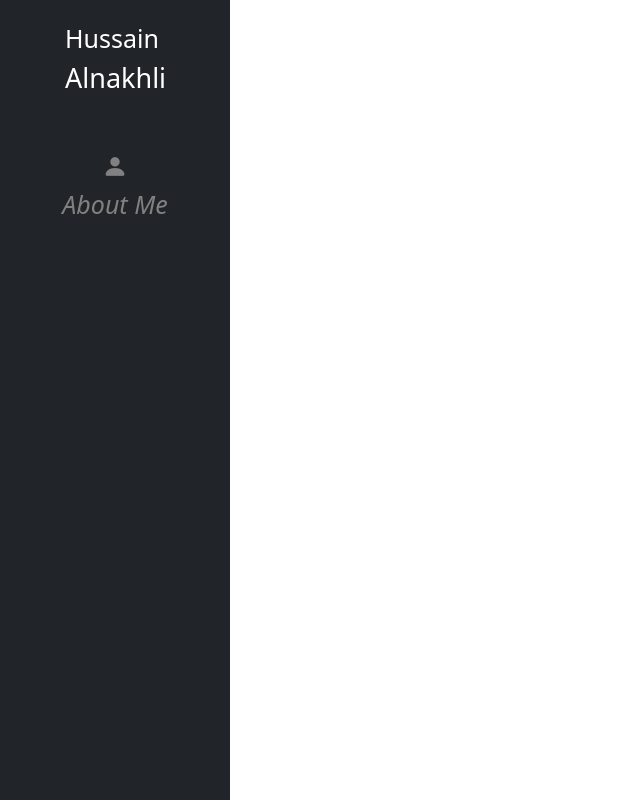
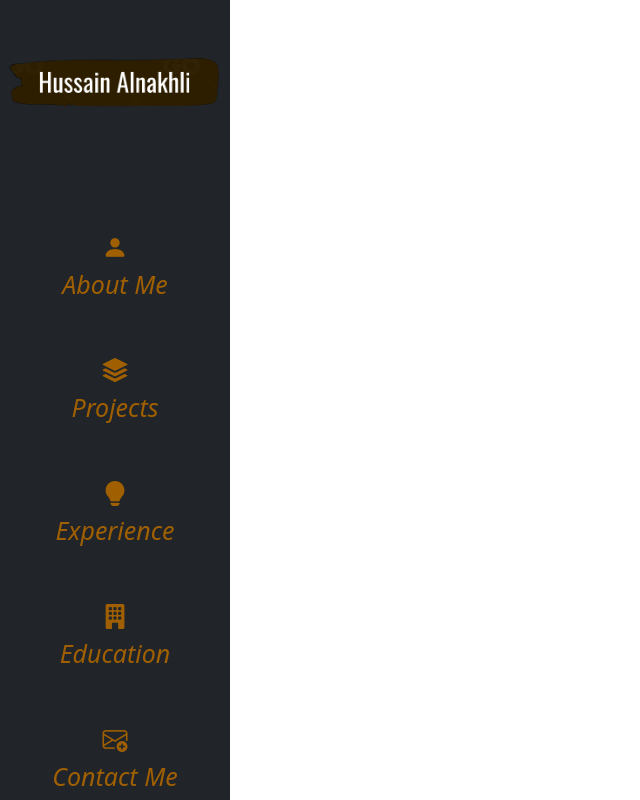
Before and after one commit to HussAA/portfolioWebsite, a Gatsby site: page / in a window 1280 px wide. Shown: the whole page, without its empty margins (0-640 px from the left). Built offline with nearby package versions, Linux system fonts and the light colour scheme; Gatsby itself is replaced by a stand-in of ours.

Commit message:
Navigations

```diff
--- a/src/components/Navbar/index.js
+++ b/src/components/Navbar/index.js
@@ -1,4 +1,5 @@
 import React, { useState } from "react";
+import Logo from "../../assets/images/Logo.png";
 import {
   Collapse,
   Navbar,
@@ -15,29 +16,54 @@ const NavbarIndex = () => {
   return (
     <>
       <div>
-        <Navbar id="hideNav" className="navbar navbar-dark bg-dark">
-          <NavbarBrand className="fs-3" href="/">Hussain <br/> Alnakhli</NavbarBrand>
-          <NavbarToggler  onClick={toggle}/>
+        <Navbar
+          id="hideNav"
+          className="navbar navbar-expand-lg navbar-dark bg-dark shadow"
+        >
+          <NavbarBrand href="/">
+            <img className="Navlogo" src={Logo} />
+          </NavbarBrand>
+          <NavbarToggler onClick={toggle} />
           <Collapse id="toggler" isOpen={isOpen} navbar>
-            <Nav className="me-auto" navbar>
+            <Nav className="text-center me-auto" navbar>
               <NavItem>
-                <NavLink href="/components/">About Me</NavLink>
+                <NavLink id="navitem" href="/About/">
+                  About Me
+                </NavLink>
               </NavItem>
 
               <NavItem>
-                <NavLink href="/">Projects</NavLink>
+                <NavLink id="navitem" href="/Projects/">
+                  Projects
+                </NavLink>
               </NavItem>
 
               <NavItem>
-                <NavLink href="/">Experience</NavLink>
+                <NavLink id="navitem" href="/Experience/">
+                  Experience
+                </NavLink>
               </NavItem>
 
               <NavItem>
-                <NavLink href="/">Education</NavLink>
+                <NavLink id="navitem" href="/Education/">
+                  Education
+                </NavLink>
               </NavItem>
 
               <NavItem>
-                <NavLink href="/">Contact Me</NavLink>
+                <NavLink id="navitem" href="/Contact/">
+                  Contact Me
+                </NavLink>
+              </NavItem>
+
+              <NavItem className="social">
+                <NavLink
+                  id="navitem"
+                  target="_blank"
+                  href="https://github.com/HussAA"
+                >
+                  <i className="bi bi-github" />
+                </NavLink>
               </NavItem>
             </Nav>
           </Collapse>
--- a/src/components/Sidebar/index.js
+++ b/src/components/Sidebar/index.js
@@ -1,37 +1,46 @@
 import * as React from "react";
-
+import Logo2 from "../../assets/images/Logo2.png";
 const Sidebar = () => {
   return (
     <>
-      <div className="sidebar">
-        <div className="firstname">
-            Hussain
-        </div>
-        <div className="lastname">
-            Alnakhli
+      <div id="hideside" className="sidebar">
+        <div>
+          <a href="/"><img className="Sidelogo" src={Logo2} /></a>
         </div>
         <div>
-          <a href="#" className="link">
+          <a href="/About/" className="item link mb-5">
             <i className="bi bi-person-fill">
-              <br />
+              <br/>
               <span>About Me</span>
             </i>
           </a>
 
-          <a href="#">
-            <i></i>
+          <a href="/Projects/" className="item link mb-5">
+            <i className="bi bi-stack">
+              <br/>
+              <span>Projects</span>
+            </i>
           </a>
 
-          <a href="#">
-            <i></i>
+          <a href="/Experience/" className="item link mb-5">
+            <i className="bi bi-lightbulb-fill">
+              <br />
+              <span>Experience</span>
+            </i>
           </a>
 
-          <a href="#">
-            <i></i>
+          <a href="/Eductaion/" className="item link mb-5">
+            <i className="bi bi-building-fill">
+              <br />
+              <span>Education</span>
+            </i>
           </a>
 
-          <a href="#">
-            <i></i>
+          <a href="/Contact/" className="item link">
+            <i className="bi bi-envelope-plus">
+              <br />
+              <span>Contact Me</span>
+            </i>
           </a>
         </div>
       </div>
--- a/src/styles/navigations.css
+++ b/src/styles/navigations.css
@@ -1,19 +1,33 @@
 #toggler{
     transition: .3s;
 }
-.firstname {
-    font-family:system-ui;
-    font-size: 25px;
-    padding-left: 65px;
-    color: white;
+#navitem{
+    font-size: 17px;
+    padding-inline: 30px;
+    color: #a06001;
 }
-.lastname {
-    font-family: system-ui;
-    font-size: 27px;
-    padding-bottom: 50px;
-    padding-left: 65px;
-    color: white;
+#navitem:hover{
+    color: #744500;
+    transition: 0.3s;
+    transform: scale(1.05,1.05);
 }
+.social {
+    margin-left: 78px;
+    font-size: 20px;
+}
+.Sidelogo {
+    width: 270px;
+    padding: 30px 40px 110px 0px;
+}
+
+.Navlogo {
+    width: 120px;
+}
+
+NavItem:hover {
+    color: blue;
+}
+
 .sidebar {
     height: 100%;
     width: 230px;
@@ -25,26 +39,33 @@
     padding: 20px 0px 0px 0px;
     background-color:currentColor
 }
-a {
+a.item {
     text-align: center;
     text-decoration: none;
     font-size: 25px;
-    color: #818181;
+    color: #a06001;
     display: block;
 }
 
-a:hover{
-    transition: .3s;
+a.item:hover{
+    transition: 0.3s ease-in-out;
+    color: #744500;
+    transform: scale(1.05,1.05);
 }
 
-@media screen and (min-width: 900px){
+@media screen and (max-width: 991px){
+    .social{
+        display: none;
+    }
+}
+@media screen and (min-width: 1200.6px){
     #hideNav {
        display: none;
     }
 }
 
-@media screen and (max-width: 900px){
-    .sidebar {
+@media screen and (max-width: 1200.5px){
+    #hideside {
         display: none;
     }
 }
```
Also changed, not shown: src/assets/images/Logo.png (added), src/assets/images/Logo2.png (added), src/assets/images/NameLogo.png (added), 1 other file.
